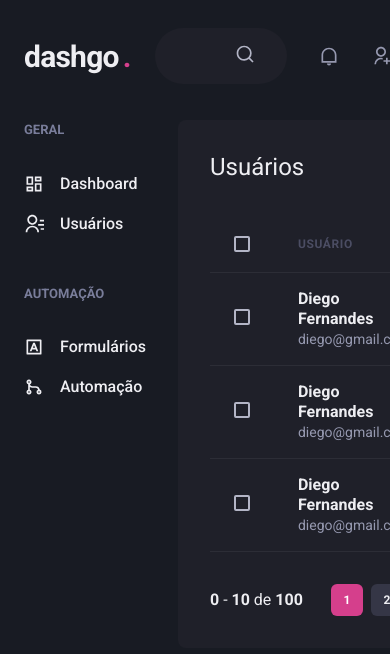
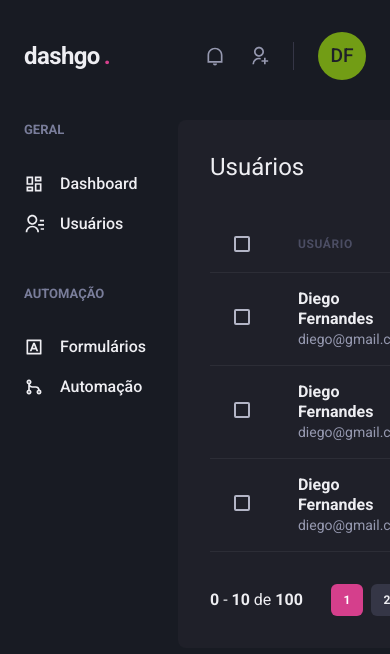
Before and after one commit to natn4y/dashGo, a Next.js app: page /users in a window 390 px wide. Shown: the top 654 px of the page. Built offline with nearby package versions, Linux system fonts and the light colour scheme.

Commit message:
Header responsivo

```diff
--- a/src/components/Header/Logo.tsx
+++ b/src/components/Header/Logo.tsx
@@ -3,7 +3,7 @@
 export function Logo() {
   return (
     <Text
-      fontSize="3xl"
+      fontSize={["2xl", "3xl"]}
       fontWeight="bold"
       letterSpacing="tight"
       w="64"
--- a/src/components/Header/NotificationsNav.tsx
+++ b/src/components/Header/NotificationsNav.tsx
@@ -4,9 +4,9 @@
 export function NotificationNav() {
   return (
     <HStack
-      spacing="8"
-      mx="8"
-      pr="8"
+      spacing={["6","8"]}
+      mx={["6","8"]}
+      pr={["6","8"]}
       py="1"
       color="gray.300"
       borderRightWidth={1}
--- a/src/components/Header/Profile.tsx
+++ b/src/components/Header/Profile.tsx
@@ -1,14 +1,21 @@
 import { Avatar, Box, Flex, Text } from "@chakra-ui/react";
 
-export function Profile() {
+interface ProfileProps {
+  showProfileData?: boolean;
+}
+
+export function Profile({ showProfileData = true }: ProfileProps) {
   return (
     <Flex align="center">
+      {showProfileData && (
         <Box mr="4" textAlign="right">
           <Text>Diego Fernandes</Text>
           <Text color="gray.300" fontSize="small">
             @diego_fernandes
           </Text>
         </Box>
+      )}
+
       <Avatar size="md" name="Diego Fernandes" />
     </Flex>
   );
--- a/src/components/Header/index.tsx
+++ b/src/components/Header/index.tsx
@@ -1,10 +1,15 @@
-import { Flex } from "@chakra-ui/react";
+import { Flex, useBreakpointValue } from "@chakra-ui/react";
 import { Profile } from "./Profile";
 import { NotificationNav } from './NotificationsNav';
 import { Logo } from "./Logo";
 import { SearchBox } from "./SearchBox";
 
 export function Header() {
+  const isWideVersion = useBreakpointValue({
+    base: false,
+    lg: true,
+  })
+
   return (
     <Flex
       as="header"
@@ -18,11 +23,11 @@
     >
 
       <Logo />
-      <SearchBox />
+      { isWideVersion && <SearchBox /> }
 
       <Flex align="center" ml="auto">
         <NotificationNav />
-        <Profile />
+        <Profile showProfileData={isWideVersion} />
       </Flex>
     </Flex>
   );
```
Lines whose indentation alone changed are shown as unchanged.
